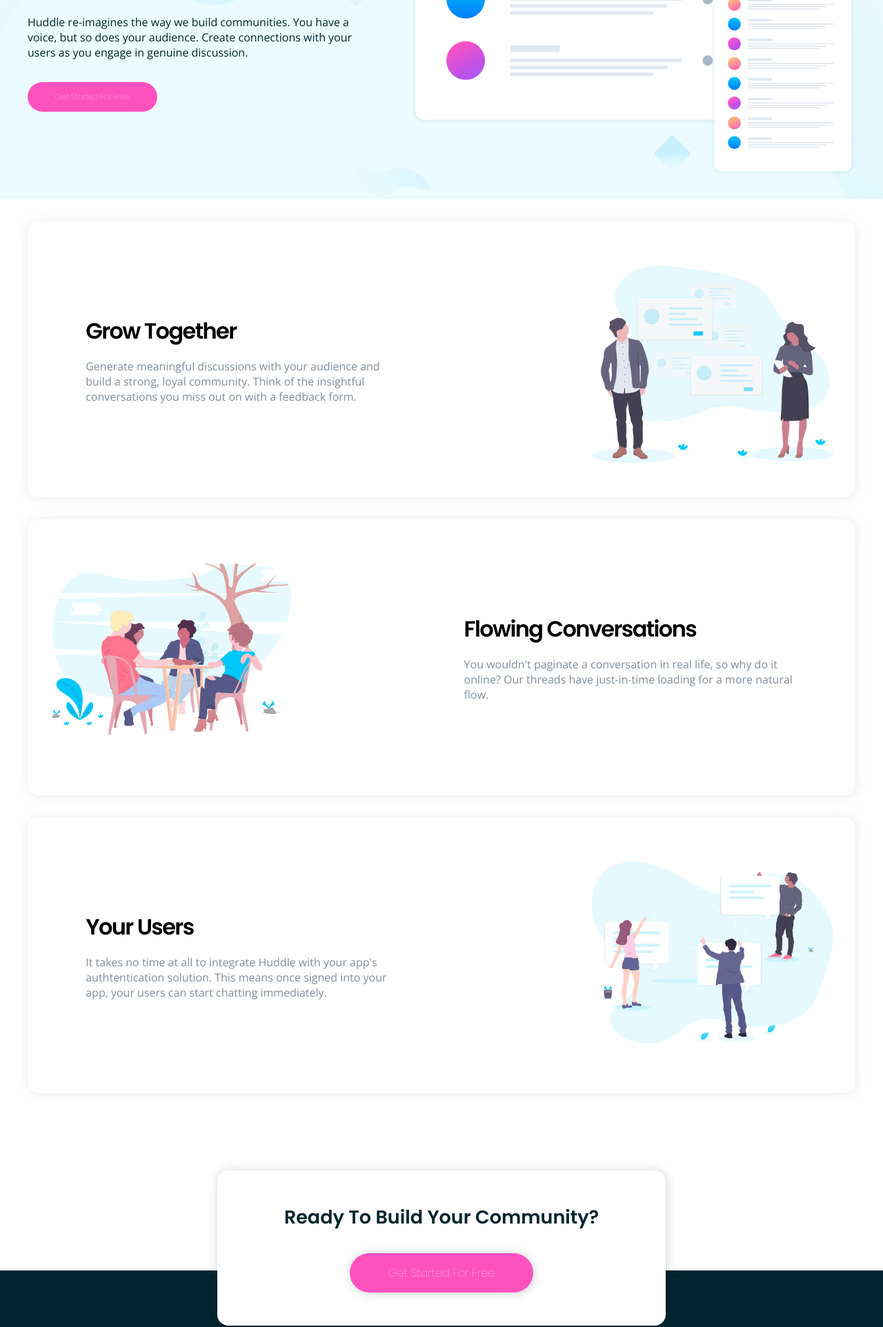
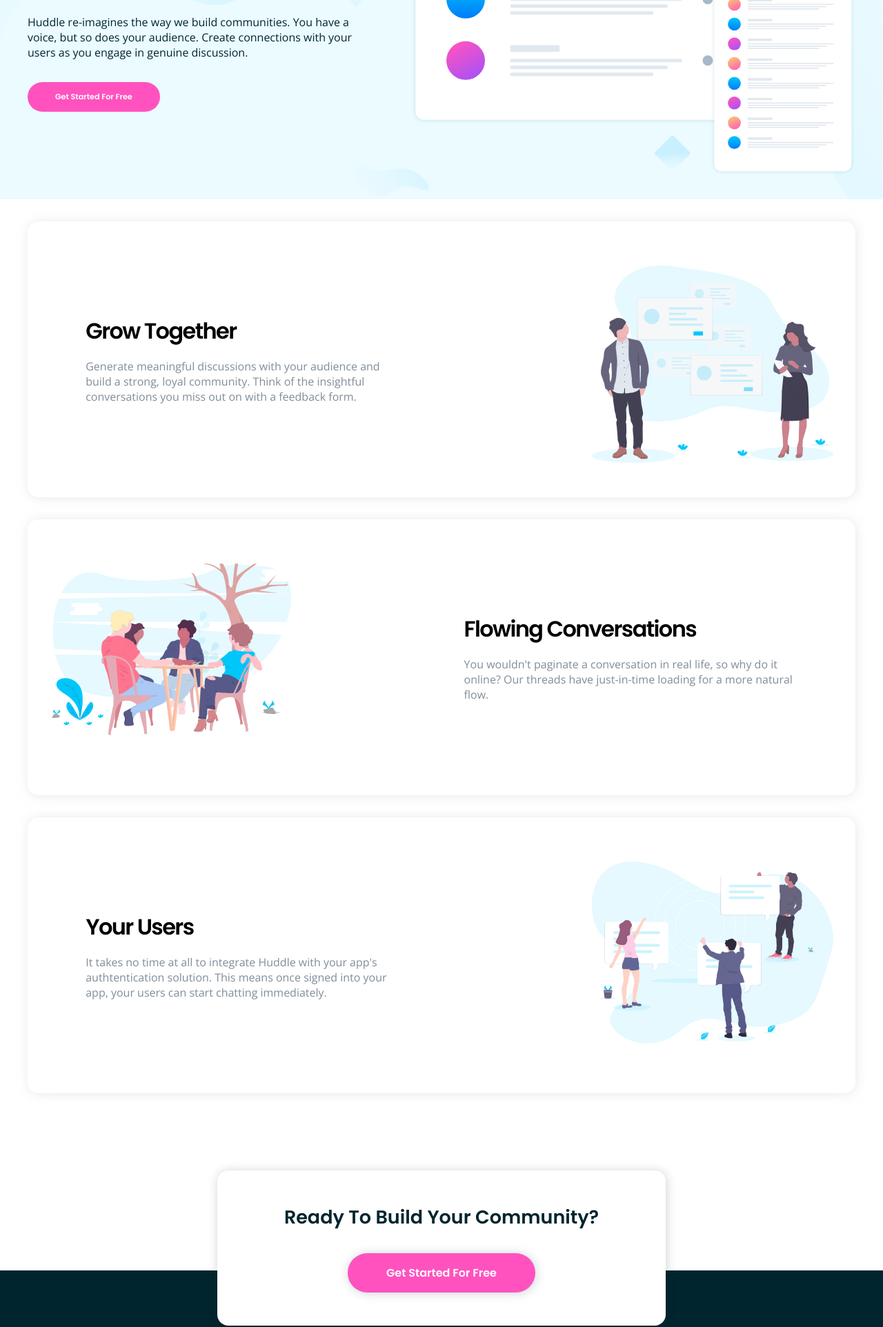
Before and after one commit to joshua-emmanuel/Huddle-Landing-Page, a plain HTML site: page index.html in a window 1280 px wide. Shown: the part 352-2276 px from the top of the page at 69% size. Drawn offline with nearby package versions, Linux system fonts and the light colour scheme.

Commit message:
Add files via upload

```diff
--- a/style.css
+++ b/style.css
@@ -84,7 +84,7 @@ button {
     color: white;
     padding: .8rem 2.5rem;
     border-radius: 1.5rem;
-    font-weight: 100;
+    font-weight: bold;
     font-size: .7rem;
     margin-top: 2rem;
 }
@@ -266,7 +266,7 @@ aside button {
     color: white;
     padding: 1rem 3.5rem;
     border-radius: 2rem;
-    font-weight: 100;
+    font-weight: bold;
     font-size: 1rem;
     margin-top: 2rem;
     box-shadow: 1px 1px 15px rgba(0, 37, 46, 0.2);
```
